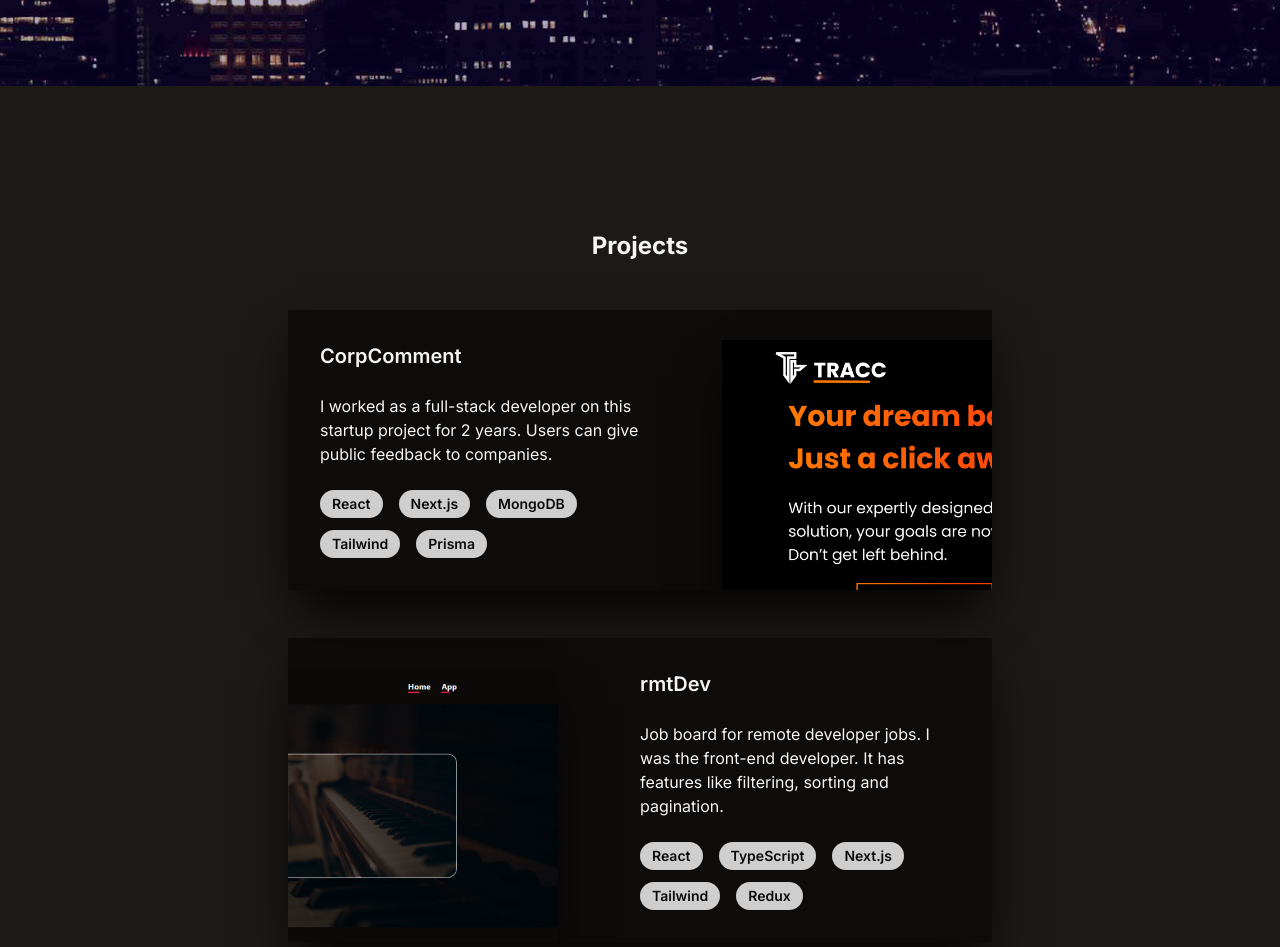
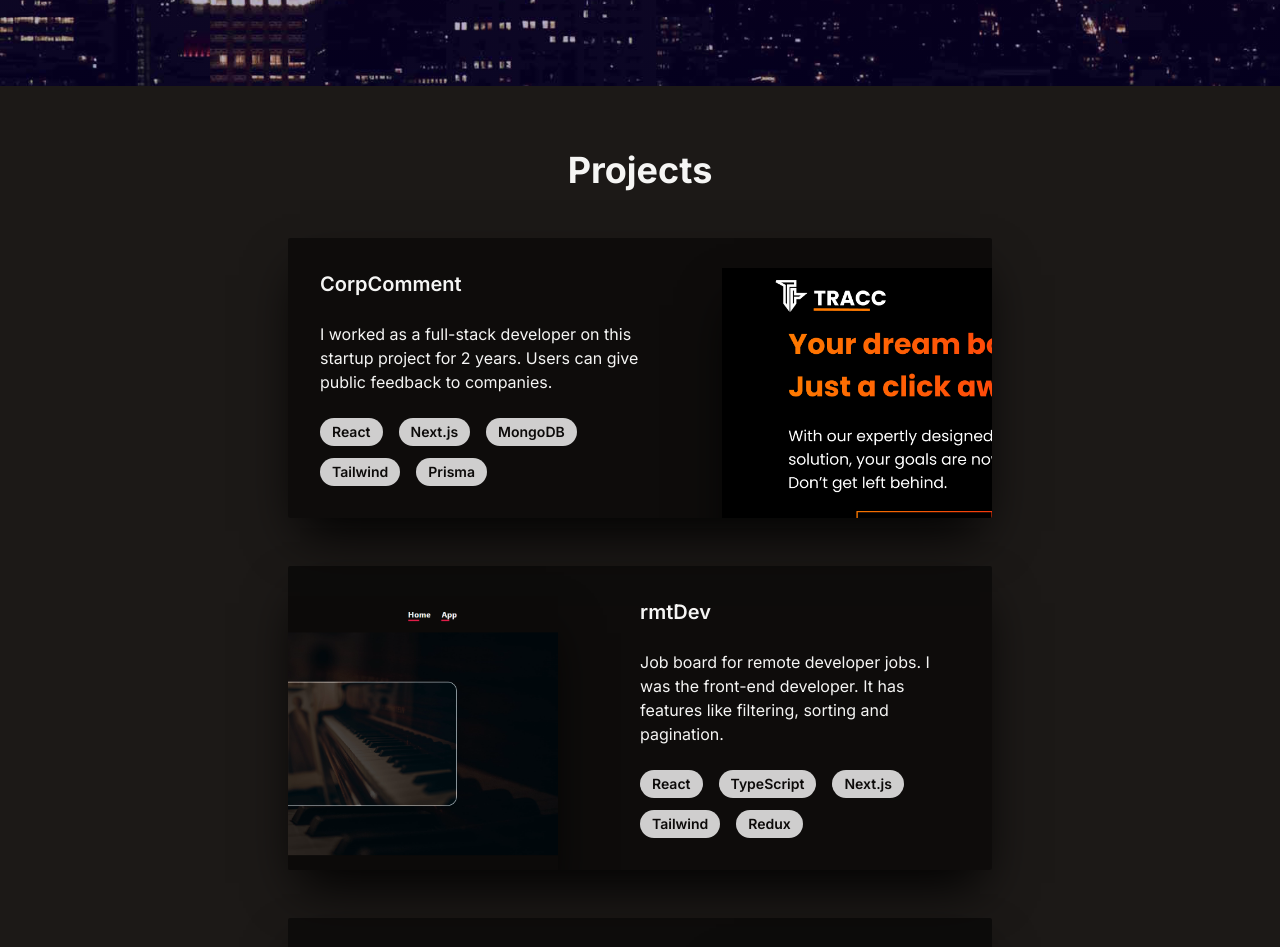
Before and after one commit to msuhaib01/m-suhaib-portfolio, a Next.js app: page / in a window 1280 px wide. Shown: the part 1500-2447 px from the top of the page. Built offline with nearby package versions, Linux system fonts and the light colour scheme.

Commit message:
scroll-margin bestever

```diff
--- a/src/components/main/projects.tsx
+++ b/src/components/main/projects.tsx
@@ -4,8 +4,11 @@ import Image from "next/image";
 import ScrollShrinker from "../global/scroll-shrinker";
 export default function Projects() {
   return (
-    <section id={"projects"} className="max-w-[48rem] flex flex-col">
-      <h2 className="font-bold text-2xl text-center mb-4 mt-24">Projects</h2>
+    <section
+      id={"projects"}
+      className="max-w-[48rem] flex flex-col scroll-mt-24"
+    >
+      <h2 className="font-bold text-4xl text-center mb-4 mt-4 ">Projects</h2>
       <div className="flex flex-col gap-12 p-8">
         {projectsData.map((project, index) => (
           <ScrollShrinker key={project.title} className="group">
```
